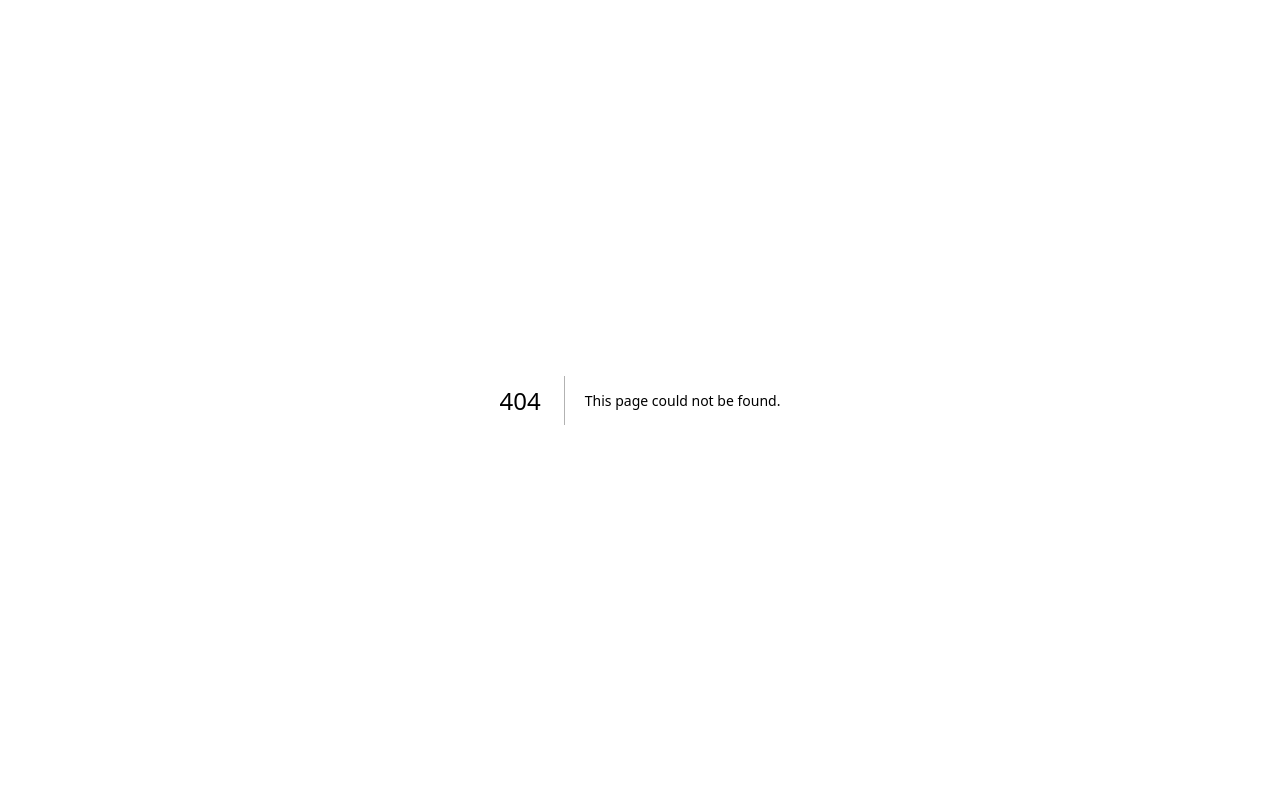
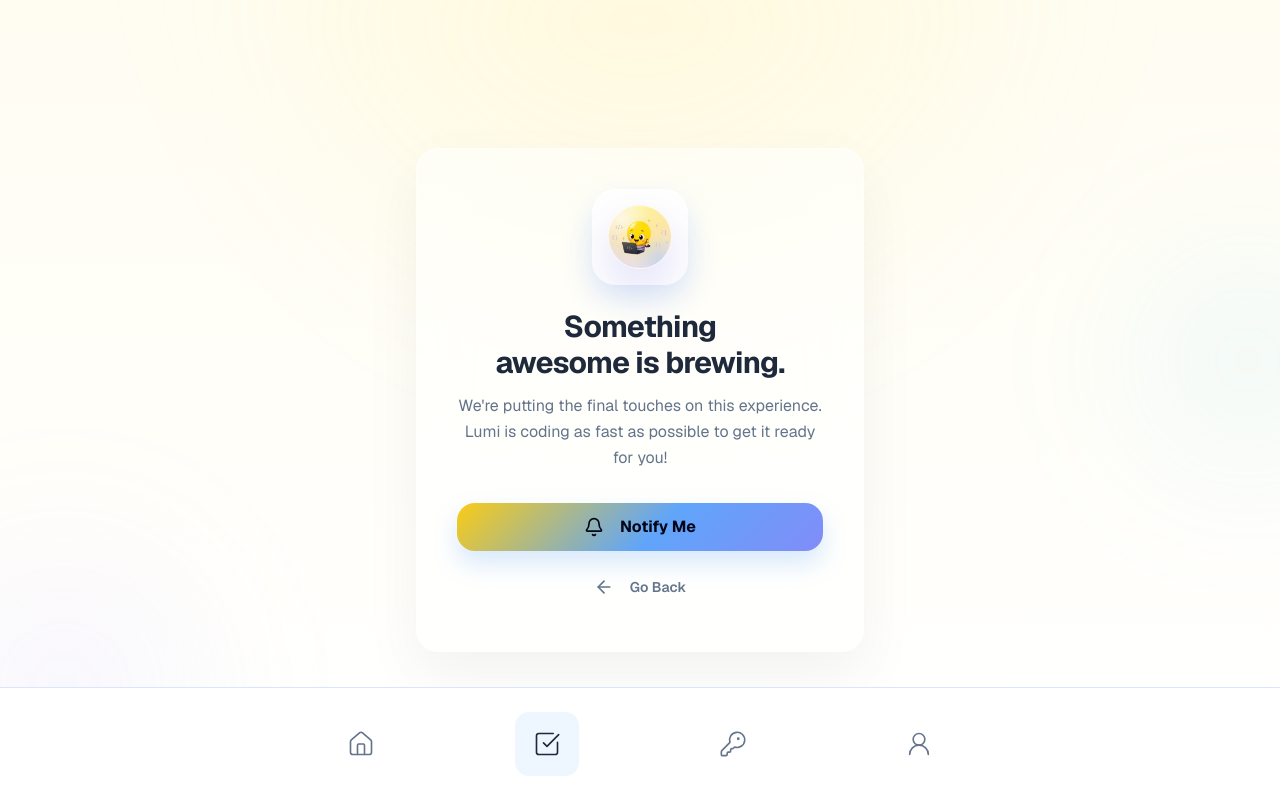
Before and after one commit to Skills-Yard/lingo-website-client, a Next.js app: page /coming-soon in a window 1280 px wide. Before the commit this address had no page. Built offline with nearby package versions, Linux system fonts and the light colour scheme.

Commit message:
feat(coming-soon): add Coming Soon page with UI components and footer integration

```diff
--- /dev/null
+++ b/src/app/coming-soon/page.tsx
@@ -0,0 +1,66 @@
+"use client";
+
+import { useRouter } from "next/navigation";
+import { Button } from "@/components/ui/button"; // Shadcn Button
+import { LumiLogo } from "@/components/icons/koji-logo";
+import { Bell, ArrowLeft } from "lucide-react";
+import Footer from "@/components/footer";
+
+export default function ComingSoonPage() {
+  const router = useRouter();
+
+  return (
+    <div className="relative flex min-h-screen flex-col items-center justify-center overflow-hidden bg-[linear-gradient(180deg,var(--background)_0%,var(--surface)_100%)] text-[var(--foreground)] px-4">
+
+      {/* Ambient Background Glows */}
+      <div className="pointer-events-none absolute inset-x-0 top-[-10%] h-[30rem] bg-[radial-gradient(circle_at_top,_rgba(253,224,71,0.15),_transparent_60%)] blur-3xl" />
+      <div className="pointer-events-none absolute right-[-10%] top-1/4 h-80 w-80 rounded-full bg-[radial-gradient(circle,_rgba(125,211,252,0.15),_transparent_70%)] blur-3xl" />
+      <div className="pointer-events-none absolute bottom-[-10%] left-[-10%] h-96 w-96 rounded-full bg-[radial-gradient(circle,_rgba(196,181,253,0.15),_transparent_70%)] blur-3xl" />
+
+      {/* Main Glass Card */}
+      <div className="relative z-10 w-full max-w-md animate-in fade-in slide-in-from-bottom-4 duration-700 ease-out">
+        <div className="flex flex-col items-center rounded-3xl border border-white/60 bg-white/50 p-8 text-center shadow-[0_24px_60px_rgba(0,0,0,0.05)] backdrop-blur-xl sm:p-10 dark:border-white/10 dark:bg-white/5">
+
+          {/* Mascot Container */}
+          <div className="mb-6 flex h-24 w-24 items-center justify-center rounded-[1.5rem] border border-white/40 bg-[color:var(--surface)]/80 shadow-[0_12px_30px_rgba(96,165,250,0.2)] backdrop-blur-md dark:border-white/10">
+            <LumiLogo variant="coding" className="h-16 w-16" priority />
+          </div>
+
+          {/* Typography */}
+          <h1 className="mb-3 text-3xl font-bold tracking-tight text-balance">
+            Something awesome is brewing.
+          </h1>
+          <p className="mb-8 text-[var(--muted)] text-base text-pretty leading-relaxed">
+            We&apos;re putting the final touches on this experience. Lumi is coding as fast as possible to get it ready for you!
+          </p>
+
+          {/* Actions Stack */}
+          <div className="flex w-full flex-col gap-3">
+            <Button
+              className="h-12 w-full rounded-2xl border-0 bg-[linear-gradient(135deg,#facc15_0%,#60a5fa_55%,#818cf8_100%)] text-base font-bold text-slate-950 shadow-[0_12px_24px_rgba(96,165,250,0.25)] transition-all hover:brightness-105 hover:shadow-[0_16px_30px_rgba(96,165,250,0.35)]"
+              onClick={() => {
+                // TODO: Wire up to your notification/toast system
+                console.log("Notify user when ready");
+              }}
+            >
+              <Bell className="mr-2 h-5 w-5" />
+              Notify Me
+            </Button>
+
+            <Button
+              variant="ghost"
+              className="h-12 w-full rounded-2xl text-[var(--muted)] transition-colors hover:bg-black/5 hover:text-[var(--foreground)] dark:hover:bg-white/5"
+              onClick={() => router.back()}
+            >
+              <ArrowLeft className="mr-2 h-5 w-5" />
+              Go Back
+            </Button>
+          </div>
+
+        </div>
+      </div>
+      <Footer/>
+
+    </div>
+  );
+}
--- a/src/components/footer/index.tsx
+++ b/src/components/footer/index.tsx
@@ -1,71 +1,87 @@
+"use client";
+
+import { Suspense } from "react";
 import Link from "next/link";
+import { usePathname, useSearchParams } from "next/navigation";
 import { CheckSquare, Home, KeyRound, UserRound } from "lucide-react";
-
 import { cn } from "@/lib/utils";
 
 const footerItems = [
   {
+    id: "home",
     label: "Home",
-    href: "/",
+    href: "/coming-soon?tab=home", // Added query parameters
     icon: Home,
-    isActive: false,
   },
   {
+    id: "courses",
     label: "Courses",
-    href: "/courses",
+    href: "/courses", // No parameter needed here
     icon: CheckSquare,
-    isActive: true,
   },
   {
+    id: "premium",
     label: "Premium",
-    href: "/premium",
+    href: "/coming-soon?tab=premium",
     icon: KeyRound,
-    isActive: false,
   },
   {
+    id: "you",
     label: "You",
-    href: "/profile",
+    href: "/coming-soon?tab=you",
     icon: UserRound,
-    isActive: false,
   },
 ];
 
-export default function Footer() {
+// Extracted the navigation logic into a sub-component so we can use useSearchParams safely
+function FooterNav() {
+  const pathname = usePathname();
+  const searchParams = useSearchParams();
+
+  // Read the active tab from the URL, fallback to courses if none is found
+  const currentTab = searchParams.get("tab");
+  const activeTab = pathname === "/courses" ? "courses" : currentTab || "courses";
+
   return (
-    <footer className="fixed inset-x-0 bottom-0 z-40 border-t border-[color:var(--border)] bg-[color:var(--surface)]/95 pb-[env(safe-area-inset-bottom)] backdrop-blur">
     <nav
       aria-label="Primary"
       className="mx-auto grid h-24 max-w-3xl grid-cols-4 px-3 sm:h-28"
     >
       {footerItems.map((item) => {
         const Icon = item.icon;
+        const isActive = activeTab === item.id;
 
         return (
           <Link
-              key={item.label}
+            key={item.id}
             href={item.href}
-              className="flex  min-w-0 flex-col items-center justify-center gap-1 text-[color:var(--muted)] transition hover:text-[color:var(--foreground)]"
+            className={cn(
+              "flex min-w-0 flex-col items-center justify-center gap-1 transition-colors hover:text-[color:var(--foreground)]",
+              isActive ? "text-[color:var(--foreground)]" : "text-[color:var(--muted)]"
+            )}
           >
             <span
               className={cn(
-                  "flex h-16 min-w-16 items-center justify-center rounded-xl",
-                  item.isActive && "bg-[color:var(--surface-strong)] text-[color:var(--foreground)]",
+                "flex h-16 min-w-16 items-center justify-center rounded-xl transition-all duration-200",
+                isActive && "bg-[color:var(--surface-strong)] text-[color:var(--foreground)]"
               )}
             >
               <Icon className="size-7" strokeWidth={1.4} />
             </span>
-              {/* <span
-                className={cn(
-                  "max-w-full truncate text-[12px] font-semibold sm:text-lg",
-                  item.isActive && "text-[color:var(--foreground)]",
-                )}
-              >
-                {item.label}
-              </span> */}
           </Link>
         );
       })}
     </nav>
+  );
+}
+
+export default function Footer() {
+  return (
+    <footer className="fixed inset-x-0 bottom-0 z-40 border-t border-[color:var(--border)] bg-[color:var(--surface)]/95 pb-[env(safe-area-inset-bottom)] backdrop-blur">
+      {/* Next.js requires useSearchParams to be wrapped in a Suspense boundary */}
+      <Suspense fallback={<div className="h-24 sm:h-28" />}>
+        <FooterNav />
+      </Suspense>
     </footer>
   );
 }
```
Lines whose indentation alone changed are shown as unchanged.
